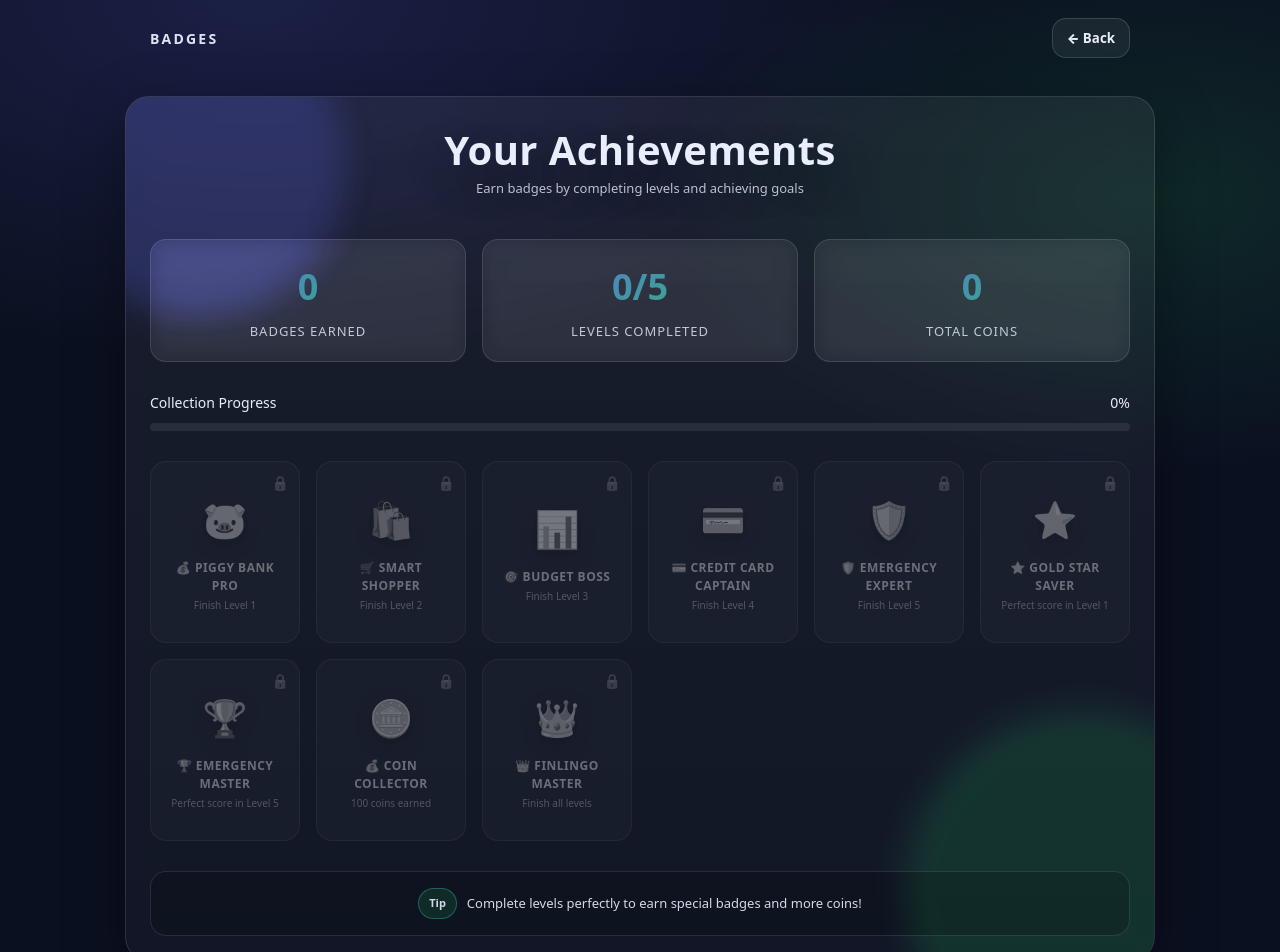
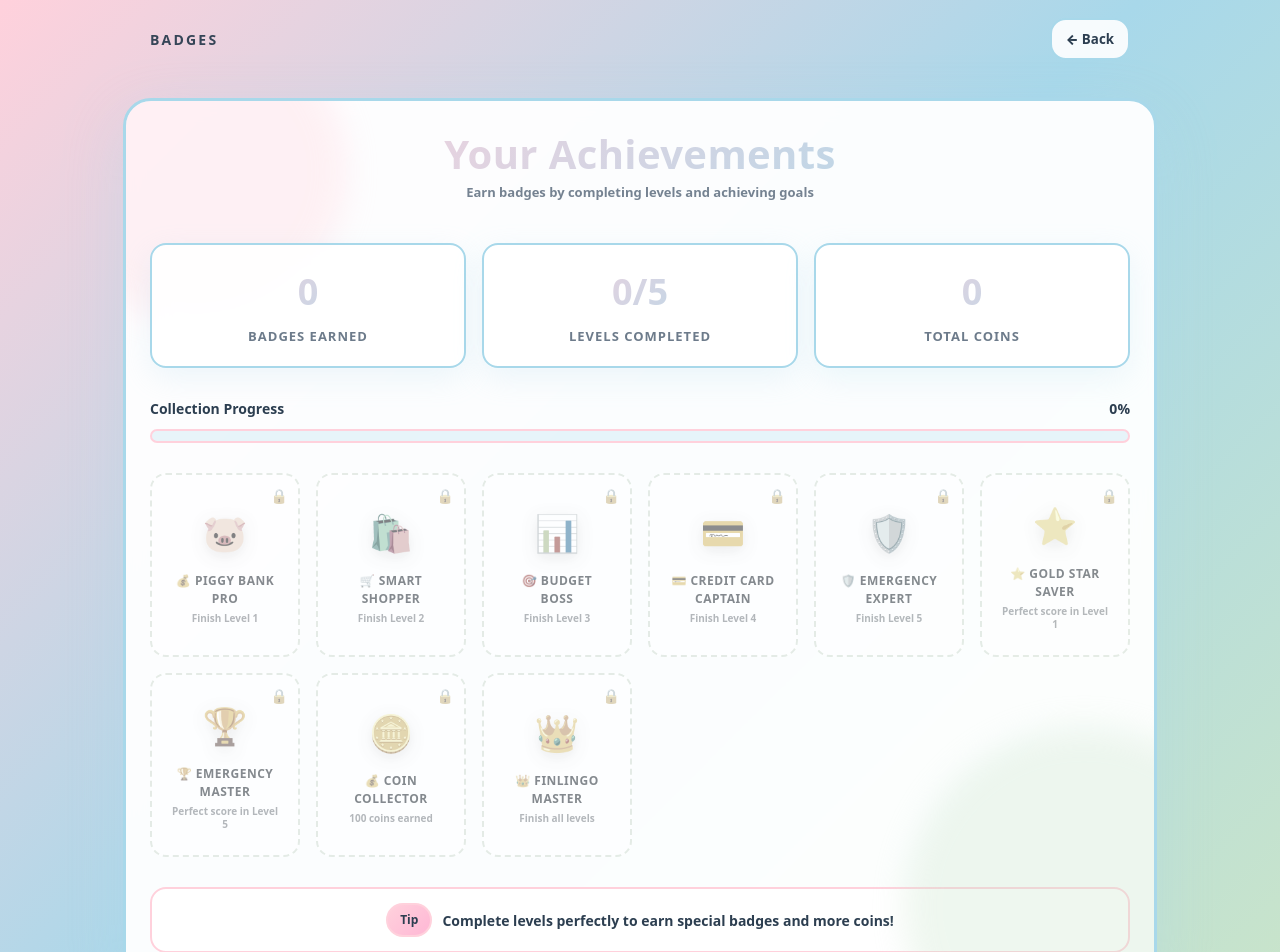
Before and after one commit to k-rameen/Finlingo, a React app in the folder frontend/: page /badges in a window 1280 px wide. Shown: the top 952 px of the page. Built offline with nearby package versions, Linux system fonts and the light colour scheme; the HTML template or start-up script is replaced by a standard one.

Commit message:
Update BadgesPage.jsx

```diff
--- a/frontend/src/pages/BadgesPage.jsx
+++ b/frontend/src/pages/BadgesPage.jsx
@@ -35,7 +35,7 @@ export default function BadgesPage() {
       description: "Complete Level 1: Saving Basics",
       requirement: "Finish Level 1",
       color: "#FFD700",
-      level: 1
+      level: 1,
     },
     {
       id: "level2",
@@ -44,7 +44,7 @@ export default function BadgesPage() {
       description: "Complete Level 2: Needs vs Wants",
       requirement: "Finish Level 2",
       color: "#4CAF50",
-      level: 2
+      level: 2,
     },
     {
       id: "level3",
@@ -53,7 +53,7 @@ export default function BadgesPage() {
       description: "Complete Level 3: Budget Planning",
       requirement: "Finish Level 3",
       color: "#2196F3",
-      level: 3
+      level: 3,
     },
     {
       id: "level4",
@@ -62,7 +62,7 @@ export default function BadgesPage() {
       description: "Complete Level 4: Credit Card Basics",
       requirement: "Finish Level 4",
       color: "#9C27B0",
-      level: 4
+      level: 4,
     },
     {
       id: "level5",
@@ -71,7 +71,7 @@ export default function BadgesPage() {
       description: "Complete Level 5: Emergency Fund",
       requirement: "Finish Level 5",
       color: "#FF6B6B",
-      level: 5
+      level: 5,
     },
     {
       id: "perfect1",
@@ -81,7 +81,7 @@ export default function BadgesPage() {
       requirement: "Perfect score in Level 1",
       color: "#FF9800",
       level: 1,
-      special: true
+      special: true,
     },
     {
       id: "perfect5",
@@ -91,7 +91,7 @@ export default function BadgesPage() {
       requirement: "Perfect score in Level 5",
       color: "#00BCD4",
       level: 5,
-      special: true
+      special: true,
     },
     {
       id: "coins100",
@@ -100,7 +100,7 @@ export default function BadgesPage() {
       description: "Collect 100+ coins total",
       requirement: "100 coins earned",
       color: "#FFD700",
-      special: true
+      special: true,
     },
     {
       id: "alllevels",
@@ -109,26 +109,30 @@ export default function BadgesPage() {
       description: "Complete all 5 levels",
       requirement: "Finish all levels",
       color: "#FF4081",
-      special: true
-    }
+      special: true,
+    },
   ];
 
   // Load user progress
   useEffect(() => {
     // Get completed levels from localStorage
-    const lastUnlocked = parseInt(localStorage.getItem("finlingo_unlocked_level") || "1");
+    const lastUnlocked = parseInt(
+      localStorage.getItem("finlingo_unlocked_level") || "1"
+    );
     const completed = lastUnlocked - 1; // Assuming you start at level 1
     setCompletedLevels(Math.min(completed, 5));
 
     // Get level stars
-    const levelStars = JSON.parse(localStorage.getItem("finlingo_level_stars") || "{}");
+    const levelStars = JSON.parse(
+      localStorage.getItem("finlingo_level_stars") || "{}"
+    );
 
     // Get total coins
     const coins = parseInt(localStorage.getItem("finlingo_total_coins") || "0");
     setTotalCoins(coins);
 
     // Determine which badges are earned
-    const earnedBadges = allBadges.filter(badge => {
+    const earnedBadges = allBadges.filter((badge) => {
       if (badge.id.startsWith("level")) {
         return completedLevels >= badge.level;
       }
@@ -159,15 +163,16 @@ export default function BadgesPage() {
   const totalBadges = allBadges.length;
   const progress = Math.round((earnedCount / totalBadges) * 100);
 
-  // Styles matching home page theme
+  // Styles matching HOME page theme (only colors/backgrounds/borders/shadows updated)
   const styles = {
     page: {
       minHeight: "100vh",
       background: isEnchantedTheme
-        ? "radial-gradient(1200px 700px at 15% 0%, rgba(168,124,255,0.26), transparent 55%), radial-gradient(1000px 700px at 95% 20%, rgba(64,224,208,0.18), transparent 55%), radial-gradient(900px 600px at 50% 100%, rgba(255,190,110,0.16), transparent 60%), #07081a"
-        : "radial-gradient(1200px 600px at 20% 0%, rgba(99,102,241,0.18), transparent 60%), radial-gradient(900px 500px at 90% 20%, rgba(34,197,94,0.14), transparent 55%), #0b1020",
-      color: isEnchantedTheme ? "#f4f1ff" : "#e8eefc",
-      fontFamily: 'ui-sans-serif, system-ui, -apple-system, Segoe UI, Roboto, Helvetica, Arial, "Apple Color Emoji", "Segoe UI Emoji"',
+        ? "linear-gradient(135deg, #FF9FF3 0%, #A8D8EA 50%, #C9E4CA 100%)"
+        : "linear-gradient(135deg, #FFD1DC 0%, #A8D8EA 50%, #C9E4CA 100%)",
+      color: "#2C3E50",
+      fontFamily:
+        'ui-sans-serif, system-ui, -apple-system, Segoe UI, Roboto, Helvetica, Arial, "Apple Color Emoji", "Segoe UI Emoji"',
       display: "flex",
       flexDirection: "column",
     },
@@ -188,13 +193,14 @@ export default function BadgesPage() {
       letterSpacing: 2.2,
       opacity: 0.95,
       textTransform: "uppercase",
+      color: "#2C3E50",
     },
 
     backButton: {
-      borderRadius: 14,
-      border: "1px solid rgba(255,255,255,0.14)",
-      background: "rgba(255,255,255,0.06)",
-      color: "#e8eefc",
+      borderRadius: 16,
+      border: "2px solid #A8D8EA",
+      background: "rgba(255, 255, 255, 0.9)",
+      color: "#2C3E50",
       padding: "10px 14px",
       cursor: "pointer",
       fontWeight: 900,
@@ -216,12 +222,12 @@ export default function BadgesPage() {
     card: {
       position: "relative",
       width: "100%",
-      borderRadius: 24,
+      borderRadius: 28,
       overflow: "hidden",
-      border: "1px solid rgba(255,255,255,0.12)",
-      background: "linear-gradient(180deg, rgba(255,255,255,0.06), rgba(255,255,255,0.03))",
+      border: "3px solid #A8D8EA",
+      background: "rgba(255, 255, 255, 0.95)",
       backdropFilter: "blur(10px)",
-      boxShadow: "0 20px 60px rgba(0,0,0,0.35)",
+      boxShadow: "0 20px 60px rgba(168, 216, 234, 0.3)",
       padding: "24px",
     },
 
@@ -229,7 +235,7 @@ export default function BadgesPage() {
       position: "absolute",
       borderRadius: 999,
       filter: "blur(16px)",
-      opacity: 0.75,
+      opacity: 0.3,
       pointerEvents: "none",
     },
     blob1: {
@@ -237,14 +243,14 @@ export default function BadgesPage() {
       height: 300,
       left: -80,
       top: -80,
-      background: isEnchantedTheme ? "rgba(168,124,255,0.28)" : "rgba(99,102,241,0.28)",
+      background: "#FFD1DC",
     },
     blob2: {
       width: 360,
       height: 360,
       right: -110,
       bottom: -110,
-      background: isEnchantedTheme ? "rgba(64,224,208,0.22)" : "rgba(34,197,94,0.22)",
+      background: "#C9E4CA",
     },
 
     header: {
@@ -258,14 +264,18 @@ export default function BadgesPage() {
       fontWeight: 1000,
       letterSpacing: 0.4,
       lineHeight: 1.05,
-      textShadow: "0 18px 40px rgba(0,0,0,0.35)",
       marginBottom: "8px",
+      background: "linear-gradient(135deg, #FFD1DC, #A8D8EA)",
+      WebkitBackgroundClip: "text",
+      WebkitTextFillColor: "transparent",
     },
 
     smallSub: {
       fontSize: 13,
-      opacity: 0.78,
+      opacity: 0.85,
       marginBottom: "20px",
+      color: "#5D6D7E",
+      fontWeight: 600,
     },
 
     statsContainer: {
@@ -276,30 +286,31 @@ export default function BadgesPage() {
     },
 
     statCard: {
-      background: "rgba(255,255,255,0.05)",
+      background: "rgba(255, 255, 255, 0.9)",
       borderRadius: "16px",
-      border: "1px solid rgba(255,255,255,0.12)",
+      border: "2px solid #A8D8EA",
       padding: "20px",
       textAlign: "center",
       backdropFilter: "blur(10px)",
+      boxShadow: "0 10px 30px rgba(168, 216, 234, 0.2)",
     },
 
     statNumber: {
       fontSize: "36px",
       fontWeight: "900",
       marginBottom: "8px",
-      background: isEnchantedTheme
-        ? "linear-gradient(135deg, #a87cff, #40e0d0)"
-        : "linear-gradient(135deg, #6366f1, #22c55e)",
+      background: "linear-gradient(135deg, #FFD1DC, #A8D8EA)",
       WebkitBackgroundClip: "text",
       WebkitTextFillColor: "transparent",
     },
 
     statLabel: {
       fontSize: "13px",
-      opacity: 0.8,
+      opacity: 0.9,
       textTransform: "uppercase",
       letterSpacing: "1px",
+      color: "#5D6D7E",
+      fontWeight: 700,
     },
 
     progressContainer: {
@@ -312,21 +323,22 @@ export default function BadgesPage() {
       display: "flex",
       justifyContent: "space-between",
       alignItems: "center",
+      color: "#2C3E50",
+      fontWeight: 700,
     },
 
     progressBar: {
-      height: "8px",
-      backgroundColor: "rgba(255,255,255,0.08)",
-      borderRadius: "4px",
+      height: "10px",
+      backgroundColor: "rgba(168, 216, 234, 0.25)",
+      borderRadius: "999px",
       overflow: "hidden",
+      border: "2px solid #FFD1DC",
     },
 
     progressFill: {
       height: "100%",
-      background: isEnchantedTheme
-        ? "linear-gradient(90deg, #a87cff, #40e0d0)"
-        : "linear-gradient(90deg, #6366f1, #22c55e)",
-      borderRadius: "4px",
+      background: "linear-gradient(90deg, #FFD1DC, #A8D8EA, #C9E4CA)",
+      borderRadius: "999px",
       transition: "width 0.8s ease",
       width: `${progress}%`,
     },
@@ -338,9 +350,9 @@ export default function BadgesPage() {
     },
 
     badgeCard: {
-      background: "rgba(255,255,255,0.05)",
+      background: "rgba(255, 255, 255, 0.9)",
       borderRadius: "16px",
-      border: "1px solid rgba(255,255,255,0.12)",
+      border: "2px solid #A8D8EA",
       padding: "20px",
       textAlign: "center",
       display: "flex",
@@ -350,17 +362,22 @@ export default function BadgesPage() {
       minHeight: "140px",
       transition: "all 0.3s ease",
       position: "relative",
+      boxShadow: "0 10px 30px rgba(168, 216, 234, 0.18)",
+      color: "#2C3E50",
     },
 
     badgeLocked: {
-      opacity: 0.4,
-      filter: "grayscale(100%)",
+      opacity: 0.6,
+      filter: "grayscale(60%)",
+      background: "rgba(255, 255, 255, 0.75)",
+      border: "2px dashed #C9E4CA",
+      boxShadow: "none",
     },
 
     badgeEmoji: {
       fontSize: "36px",
       marginBottom: "12px",
-      filter: "drop-shadow(0 4px 8px rgba(0,0,0,0.3))",
+      filter: "drop-shadow(0 4px 8px rgba(0,0,0,0.12))",
     },
 
     badgeTitle: {
@@ -369,12 +386,15 @@ export default function BadgesPage() {
       marginBottom: "4px",
       textTransform: "uppercase",
       letterSpacing: "0.5px",
+      color: "#2C3E50",
     },
 
     badgeDesc: {
       fontSize: "10px",
-      opacity: 0.7,
+      opacity: 0.8,
       lineHeight: "1.3",
+      color: "#5D6D7E",
+      fontWeight: 600,
     },
 
     lockedIcon: {
@@ -382,36 +402,42 @@ export default function BadgesPage() {
       top: "10px",
       right: "10px",
       fontSize: "14px",
-      opacity: 0.6,
+      opacity: 0.75,
     },
 
     specialBadge: {
-      border: `2px solid ${isEnchantedTheme ? "#a87cff" : "#6366f1"}`,
-      boxShadow: `0 0 20px ${isEnchantedTheme ? "rgba(168,124,255,0.3)" : "rgba(99,102,241,0.3)"}`,
+      border: "3px solid #FFD1DC",
+      boxShadow: "0 0 20px rgba(255, 209, 220, 0.35)",
+      background: "linear-gradient(135deg, rgba(255,255,255,0.95), rgba(255, 209, 220, 0.25))",
     },
 
     bottomHint: {
       marginTop: "30px",
-      padding: "16px",
-      borderRadius: "16px",
-      border: "1px solid rgba(255,255,255,0.12)",
-      background: "rgba(0,0,0,0.18)",
-      fontSize: "13px",
-      opacity: 0.9,
+      padding: "14px 16px",
+      borderRadius: 16,
+      border: "2px solid #FFD1DC",
+      background: "rgba(255, 255, 255, 0.9)",
+      fontSize: 14,
+      color: "#2C3E50",
       display: "flex",
       alignItems: "center",
       justifyContent: "center",
       gap: "10px",
       textAlign: "center",
+      fontWeight: 600,
     },
 
     hintPill: {
-      fontSize: "11px",
-      fontWeight: "900",
-      padding: "6px 10px",
-      borderRadius: "999px",
-      background: isEnchantedTheme ? "rgba(64,224,208,0.14)" : "rgba(34,197,94,0.14)",
-      border: "1px solid rgba(64,224,208,0.35)",
+      fontSize: "12px",
+      fontWeight: 900,
+      padding: "6px 12px",
+      borderRadius: 999,
+      background: "linear-gradient(135deg, #FFD1DC, #FFB7D5)",
+      border: "2px solid #FFD1DC",
+      color: "#2C3E50",
+      display: "flex",
+      alignItems: "center",
+      gap: 4,
     },
   };
 
@@ -419,10 +445,7 @@ export default function BadgesPage() {
     <div style={styles.page}>
       <div style={styles.topBar}>
         <div style={styles.centerTitle}>BADGES</div>
-        <button
-          style={styles.backButton}
-          onClick={() => navigate("/home")}
-        >
+        <button style={styles.backButton} onClick={() => navigate("/home")}>
           ← Back
         </button>
       </div>
@@ -469,7 +492,7 @@ export default function BadgesPage() {
           {/* Badges Grid */}
           <div style={styles.badgesGrid}>
             {allBadges.map((badge) => {
-              const isEarned = badges.some(b => b.id === badge.id);
+              const isEarned = badges.some((b) => b.id === badge.id);
               const isSpecial = badge.special || false;
 
               return (
```
